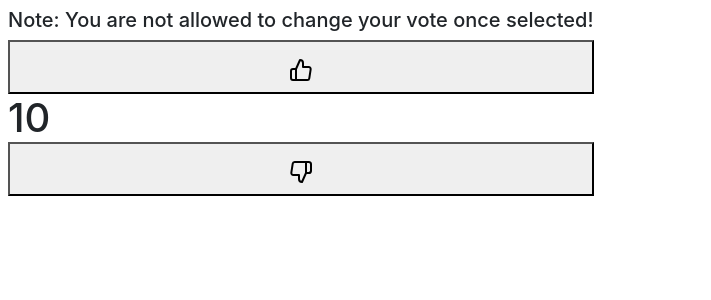
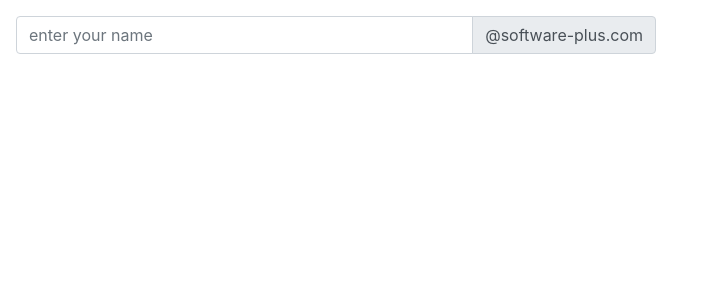
Before and after one commit to harissucipto/learn-react-testing-library, a React (Create React App) app: page / in a window 1280 px wide. Shown: the top 300 px of the page, without its empty margins (0-711 px from the left). Built offline with nearby package versions, Linux system fonts and the light colour scheme.

Commit message:
add vote as test

```diff
--- a/src/App.js
+++ b/src/App.js
@@ -1,12 +1,14 @@
 // import Jumbotron from "./chapter-2/Jumbotron";
 // import Table from './chapter-2/Table'
 // import fakeEmployees from './chapter-2/mocks/employees'
-import Vote from './chapter-3/Vote'
+// import Vote from './chapter-3/Vote'
+
+import EmployeeEmail from './chapter-3/EmployeeEmail'
 
 const App = () => {
   return (
     <>
-      <Vote totalGlobalLikes={10} />
+      <EmployeeEmail />
     </>
   )
 }
--- /dev/null
+++ b/src/chapter-3/EmployeeEmail.js
@@ -0,0 +1,27 @@
+import * as React from 'react'
+
+const EmployeeEmail = () => {
+  const [email, setEmail] = React.useState('')
+  const handleChange = event =>
+    setEmail(event.target.value.split(' ').join('.'))
+
+  return (
+    <div className="w-50 m-3">
+      <div className="input-group mb-3">
+        <input
+          type="text"
+          className="form-control"
+          placeholder="enter your name"
+          aria-label="enter your name"
+          onChange={handleChange}
+        />
+        <div className="input-group-append">
+          <span className="input-group-text">@software-plus.com</span>
+        </div>
+        {email ? <span>{`${email}@software-plus.com`}</span> : null}
+      </div>
+    </div>
+  )
+}
+
+export default EmployeeEmail
```
Also changed, not shown: 1 other file (tests, documents, lock files or other folders).
